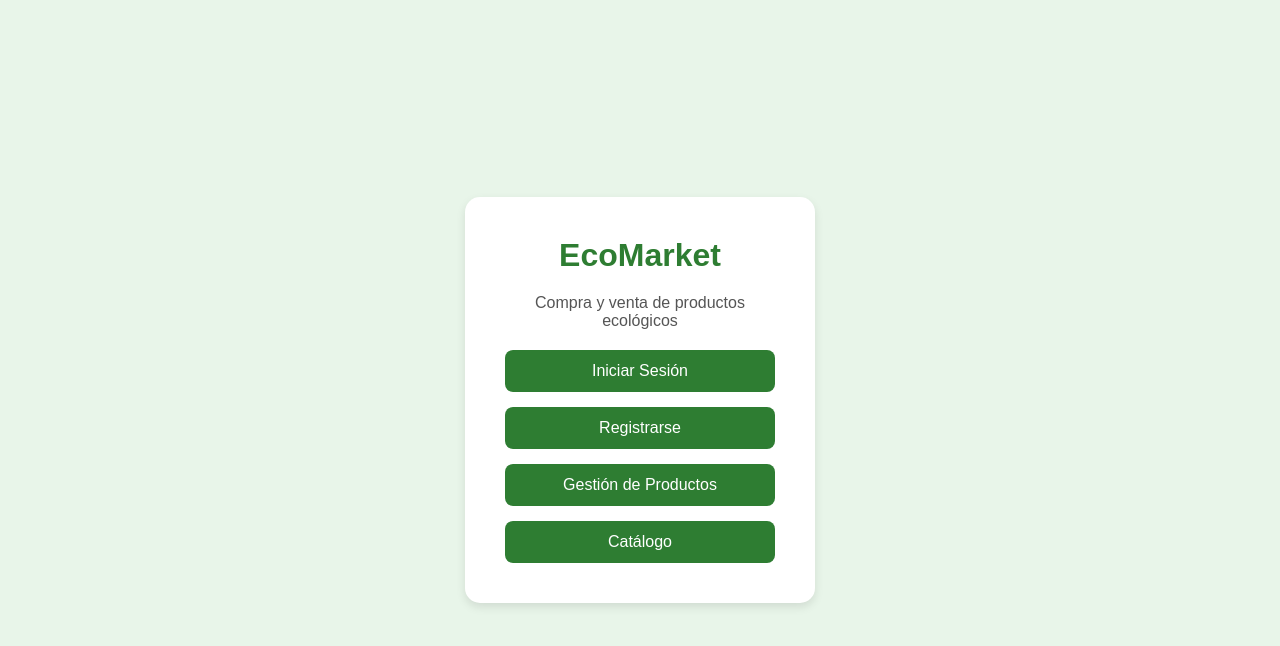
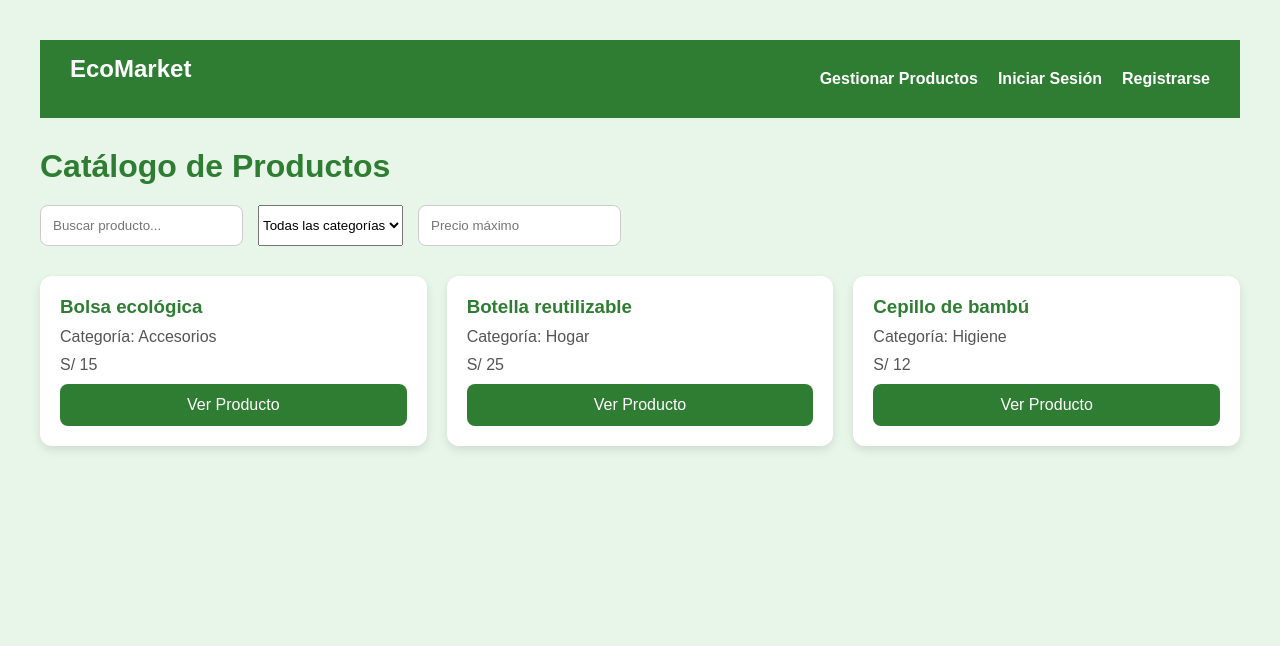
Before and after one commit to DaxterMcPain/proyecto, a React (Vite) app in the folder projectoweb/: page / in a window 1280 px wide. Shown: the top 646 px of the page. Built offline with nearby package versions, Linux system fonts and the light colour scheme.

Commit message:
Cambio de catalogo a pagina main

```diff
--- a/projectoweb/src/App.jsx
+++ b/projectoweb/src/App.jsx
@@ -1,47 +1,17 @@
-import { Routes, Route, Link } from "react-router-dom";
+import { Routes, Route } from "react-router-dom";
+
+import Catalog from "./pages/Catalog";
 import Login from "./pages/Login";
 import Register from "./pages/Register";
 import ProductForm from "./pages/ProductForm";
-import Catalog from "./pages/Catalog";
-
-function Home() {
-    return (
-        <div className="home">
-            <div className="card">
-                <h1>EcoMarket</h1>
-
-                <p>Compra y venta de productos ecológicos</p>
-
-                <div className="buttons">
-                    <Link to="/login">
-                        <button>Iniciar Sesión</button>
-                    </Link>
-
-                    <Link to="/register">
-                        <button>Registrarse</button>
-                    </Link>
-
-                    <Link to="/products">
-                        <button>Gestión de Productos</button>
-                    </Link>
-
-                    <Link to="/catalog">
-                        <button>Catálogo</button>
-                    </Link>
-                </div>
-            </div>
-        </div>
-    );
-}
 
 function App() {
     return (
         <Routes>
-            <Route path="/" element={<Home />} />
+            <Route path="/" element={<Catalog />} />
             <Route path="/login" element={<Login />} />
             <Route path="/register" element={<Register />} />
             <Route path="/products" element={<ProductForm />} />
-            <Route path="/catalog" element={<Catalog />} />
         </Routes>
     );
 }
--- a/projectoweb/src/index.css
+++ b/projectoweb/src/index.css
@@ -116,3 +116,31 @@ textarea {
     .product-card p {
         margin-bottom: 10px;
     }
+
+.navbar {
+    display: flex;
+    justify-content: space-between;
+    align-items: center;
+    padding: 15px 30px;
+    margin-bottom: 30px;
+    background: #2e7d32;
+}
+
+.logo h2 {
+    color: white;
+}
+
+.nav-links {
+    display: flex;
+    gap: 20px;
+}
+
+    .nav-links a {
+        color: white;
+        text-decoration: none;
+        font-weight: bold;
+    }
+
+        .nav-links a:hover {
+            text-decoration: underline;
+        }
--- a/projectoweb/src/pages/Catalog.jsx
+++ b/projectoweb/src/pages/Catalog.jsx
@@ -1,3 +1,4 @@
+import { Link } from "react-router-dom";
 import { useState } from "react";
 
 function Catalog() {
@@ -43,6 +44,18 @@ function Catalog() {
 
     return (
         <div className="catalog-container">
+
+            <nav className="navbar">
+                <div className="logo">
+                    <h2>EcoMarket</h2>
+                </div>
+
+                <div className="nav-links">
+                    <Link to="/products">Gestionar Productos</Link>
+                    <Link to="/login">Iniciar Sesión</Link>
+                    <Link to="/register">Registrarse</Link>
+                </div>
+            </nav>
 
             <h1>Catálogo de Productos</h1>
 
```
